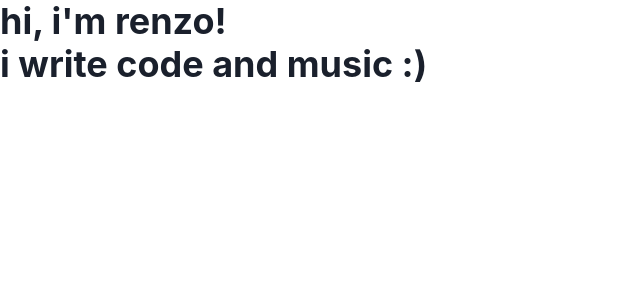
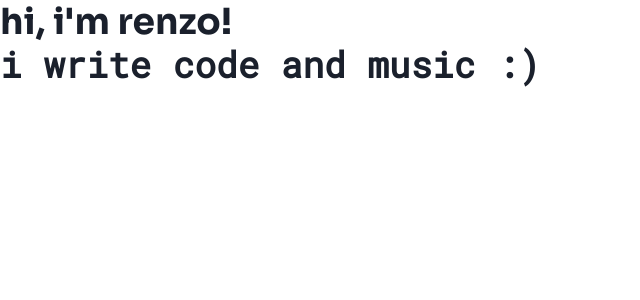
Before and after one commit to renzol2/portfolio, a Next.js app: page / in a window 1280 px wide. Shown: the top 300 px of the page, without its empty margins (0-640 px from the left). Built offline with nearby package versions, Linux system fonts and the light colour scheme.

Commit message:
Add fonts

```diff
--- a/package.json
+++ b/package.json
@@ -11,6 +11,8 @@
     "@chakra-ui/react": "^1.7.3",
     "@emotion/react": "^11",
     "@emotion/styled": "^11",
+    "@fontsource/roboto-mono": "^4.5.0",
+    "@fontsource/sora": "^4.5.0",
     "@mdx-js/loader": "^1.6.22",
     "@next/mdx": "^12.0.7",
     "framer-motion": "^4",
--- a/pages/_app.tsx
+++ b/pages/_app.tsx
@@ -1,9 +1,10 @@
 import type { AppProps } from 'next/app';
 import { ChakraProvider } from '@chakra-ui/react';
+import theme from '../theme';
 
 function MyApp({ Component, pageProps }: AppProps) {
   return (
-    <ChakraProvider>
+    <ChakraProvider theme={theme}>
       <Component {...pageProps} />
     </ChakraProvider>
   );
--- a/pages/index.tsx
+++ b/pages/index.tsx
@@ -1,6 +1,8 @@
 import { Box, Heading } from '@chakra-ui/react';
 import type { NextPage } from 'next';
 import Head from 'next/head';
+import '@fontsource/sora/700.css';
+import '@fontsource/roboto-mono/400.css';
 
 const Home: NextPage = () => {
   return (
@@ -11,8 +13,8 @@ const Home: NextPage = () => {
         <link rel="icon" href="/favicon.ico" />
       </Head>
       <main>
-        <Heading as="h1">hi, i&apos;m renzo!</Heading>
-        <Heading as="h2">i write code and music :)</Heading>
+        <Heading as="h1" fontFamily="Sora">hi, i&apos;m renzo!</Heading>
+        <Heading as="h2" fontFamily="Roboto Mono">i write code and music :)</Heading>
       </main>
     </Box>
   );
--- /dev/null
+++ b/theme/index.ts
@@ -0,0 +1,10 @@
+import { extendTheme } from '@chakra-ui/react';
+
+const theme = extendTheme({
+  fonts: {
+    heading: 'Sora',
+    body: 'Roboto Mono',
+  },
+});
+
+export default theme;
```
Also changed, not shown: 1 other file (tests, documents, lock files or other folders).
